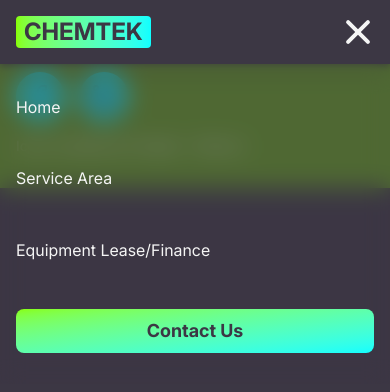
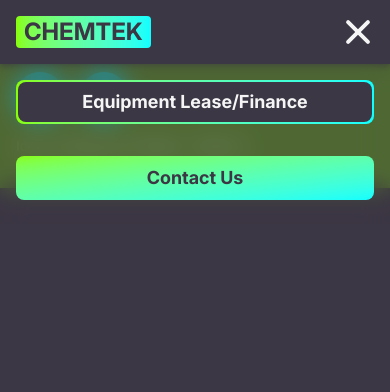
Before and after one commit to AndrewGlennAquino/chemtek-website, a React (Vite) app: page / in a window 390 px wide. Both pictures are taken after a click on the button "Toggle dropdown menu". Shown: the top 392 px of the page. Built offline with nearby package versions, Linux system fonts and the light colour scheme.

Commit message:
Remove unecessary links; Style equiptment/lease button; Change hamburger menu open animation

```diff
--- a/src/components/hamburger-menu/HamburgerMenu.tsx
+++ b/src/components/hamburger-menu/HamburgerMenu.tsx
@@ -30,9 +30,9 @@ const DropdownMenu = ({ onClick }: DropdownMenuProps) => {
   useEffect(() => {
     if (isPresent) {
       const openSequence = async () => {
-        await animate(scope.current, { height: 320 }, { duration: 0.2 });
+        await animate(scope.current, { height: 160 }, { duration: 0.2 });
         await animate(
-          "span",
+          "div",
           { y: 0, opacity: 1 },
           { delay: stagger(0.05), duration: 0.1 }
         );
@@ -42,7 +42,7 @@ const DropdownMenu = ({ onClick }: DropdownMenuProps) => {
     } else {
       const closeSequence = async () => {
         await animate(
-          "span",
+          "div",
           { y: -15, opacity: 0 },
           { delay: stagger(0.05), duration: 0.1 }
         );
@@ -70,47 +70,29 @@ const DropdownMenu = ({ onClick }: DropdownMenuProps) => {
     <MotionConfig reducedMotion="user">
       <motion.div
         aria-label="Dropdown menu"
-        className="xl:hidden bg-night/50 backdrop-blur-md w-screen absolute top-16 left-0 right-0 overflow-x-hidden overflow-y-scroll"
+        className="xl:hidden bg-night/50 backdrop-blur-md w-screen absolute top-16 left-0 right-0"
         initial="dropdownInitial"
         variants={variants}
         ref={scope}
       >
         {/* Dropdown menu container with default margin and padding */}
-        <div className="container h-full mp-default py-4 flex flex-col justify-evenly gap-8">
-          <motion.span
-            className="dropdown-link"
+        <div className="container mp-default py-4 flex flex-col justify-evenly gap-8">
+          <motion.div
+            className="gradient-border flex relative"
             initial="linkInitial"
             variants={variants}
           >
-            <Link to="/chemtek-website" onClick={onClick}>
-              Home
-            </Link>
-          </motion.span>
-
-          <motion.span
-            className="dropdown-link"
-            initial="linkInitial"
-            variants={variants}
-          >
-            <Link to="" onClick={onClick}>
-              Service Area
-            </Link>
-          </motion.span>
-
-          <motion.span
-            className="dropdown-link"
-            initial="linkInitial"
-            variants={variants}
-          >
+            <div className="bg-night text-lg font-bold w-full gradient-border-content">
               <a
                 href="https://financing.approvepayments.com/chemtek"
                 target="_blank"
               >
                 Equipment Lease/Finance
               </a>
-          </motion.span>
+            </div>
+          </motion.div>
 
-          <motion.span
+          <motion.div
             className="text-lg font-bold primary-button"
             initial="linkInitial"
             variants={variants}
@@ -118,7 +100,7 @@ const DropdownMenu = ({ onClick }: DropdownMenuProps) => {
             <Link to="" onClick={onClick}>
               Contact Us
             </Link>
-          </motion.span>
+          </motion.div>
         </div>
       </motion.div>
     </MotionConfig>
@@ -150,15 +132,19 @@ const HamburgerMenu = () => {
           <MotionConfig reducedMotion="user">
             <motion.div
               className="hamburger-menu-bar"
-              animate={clicked ? { y: 8, rotate: 45 } : undefined}
+              animate={clicked ? { y: 8, rotate: 225 } : undefined}
             />
             <motion.div
               className="hamburger-menu-bar"
-              animate={clicked ? { width: 0 } : undefined}
+              animate={
+                clicked
+                  ? { opacity: 0, transition: { duration: 0 } }
+                  : undefined
+              }
             />
             <motion.div
               className="hamburger-menu-bar"
-              animate={clicked ? { y: -8, rotate: -45 } : undefined}
+              animate={clicked ? { y: -8, rotate: -225 } : undefined}
             />
           </MotionConfig>
         </div>
```
Lines whose indentation alone changed are shown as unchanged.
